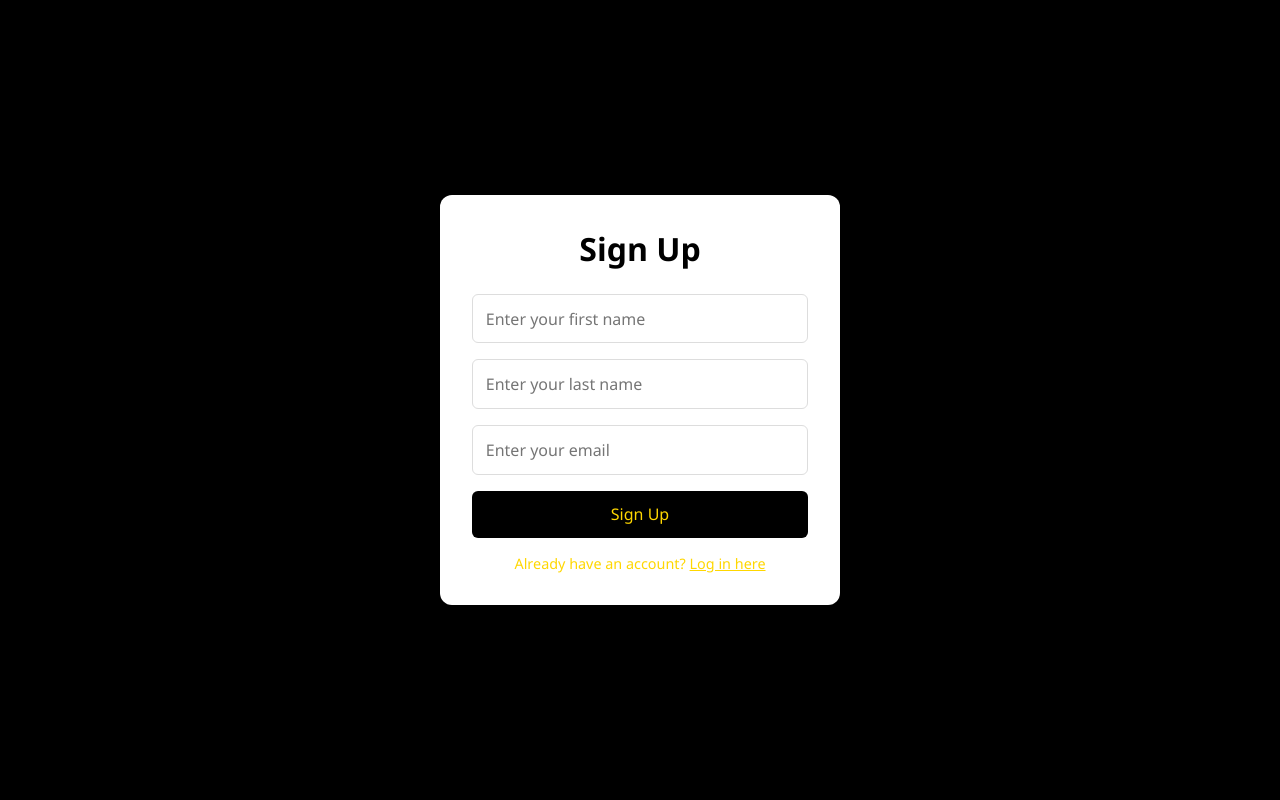
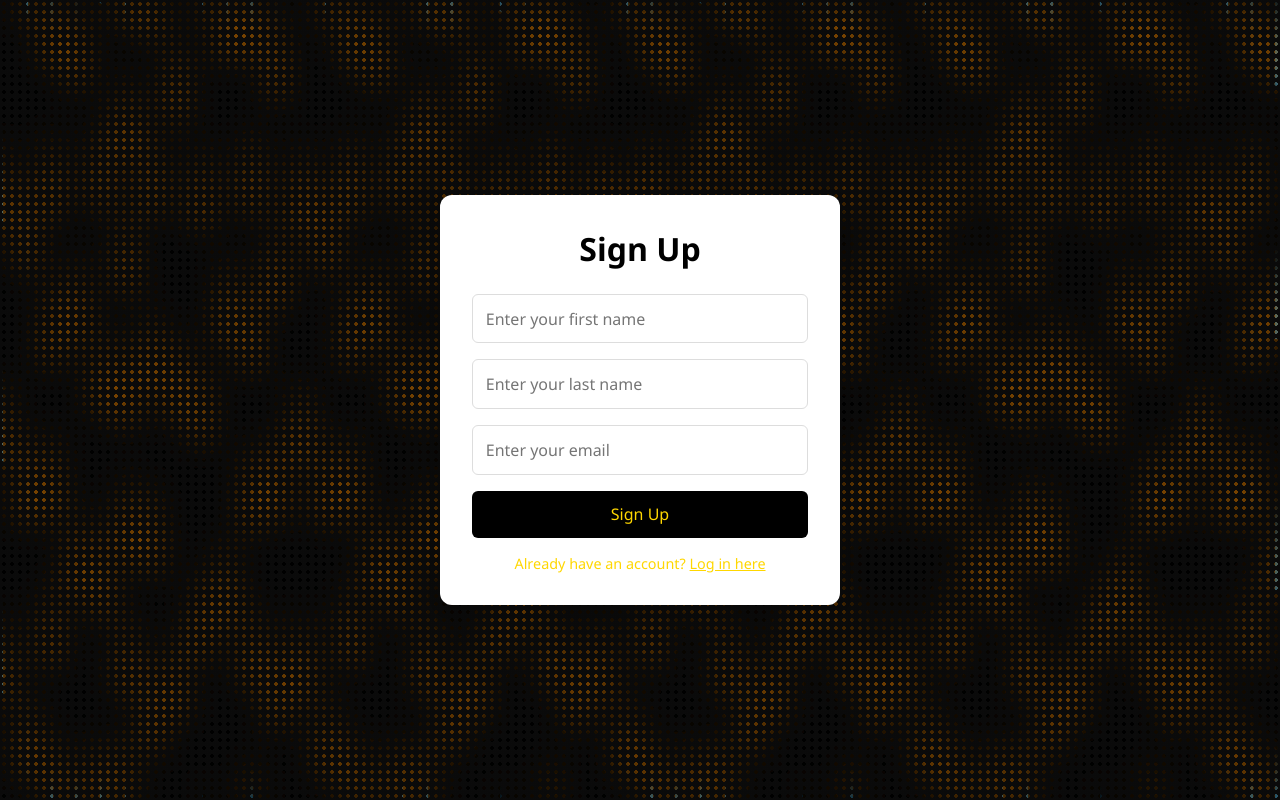
Before and after one commit to vmanukyann/PennAI, a React (Create React App) app in the folder client/: page /signup in a window 1280 px wide. Built offline with nearby package versions, Linux system fonts and the light colour scheme.

Commit message:
AEWSOME Animation Background

```diff
--- a/client/src/SignUp.css
+++ b/client/src/SignUp.css
@@ -3,14 +3,214 @@ body {
   font-family: 'Arial', sans-serif;
   margin: 0;
   padding: 0;
-  background-color: #000000; /* Primary black */
-  color: #ffd700; /* Primary gold */
   height: 100vh;
   width: 100vw;
   display: flex;
   justify-content: center;
   align-items: center;
   overflow: hidden; /* Prevent scrollbars */
+}
+
+/* CSS Rain Background Animation */
+.container {
+  position: fixed; /* Ensure it covers the entire viewport */
+  top: 0;
+  left: 0;
+  width: 100%;
+  height: 100%;
+  overflow: hidden; /* Ensure no scrollbars appear */
+  z-index: -1; /* Place the container behind other elements */
+}
+
+.container::after {
+  content: "";
+  position: absolute;
+  inset: 0;
+  z-index: 1;
+  background-image: radial-gradient(
+    circle at 50% 50%,
+    #0000 0,
+    #0000 2px,
+    hsl(0 0 4%) 2px
+  );
+  background-size: 8px 8px;
+  --f: blur(1em) brightness(6);
+  animation: hii 10s linear infinite;
+}
+
+@keyframes hii {
+  0% {
+    backdrop-filter: var(--f) hue-rotate(0deg);
+  }
+  to {
+    backdrop-filter: var(--f) hue-rotate(360deg);
+  }
+}
+
+.container {
+  position: fixed;
+  top: 0;
+  left: 0;
+  width: 100%;
+  height: 100%;
+  --c: #09f;
+  background-color: #000;
+  background-image: radial-gradient(4px 100px at 0px 235px, var(--c), #0000),
+    radial-gradient(4px 100px at 300px 235px, var(--c), #0000),
+    radial-gradient(1.5px 1.5px at 150px 117.5px, var(--c) 100%, #0000 150%),
+    radial-gradient(4px 100px at 0px 252px, var(--c), #0000),
+    radial-gradient(4px 100px at 300px 252px, var(--c), #0000),
+    radial-gradient(1.5px 1.5px at 150px 126px, var(--c) 100%, #0000 150%),
+    radial-gradient(4px 100px at 0px 150px, var(--c), #0000),
+    radial-gradient(4px 100px at 300px 150px, var(--c), #0000),
+    radial-gradient(1.5px 1.5px at 150px 75px, var(--c) 100%, #0000 150%),
+    radial-gradient(4px 100px at 0px 253px, var(--c), #0000),
+    radial-gradient(4px 100px at 300px 253px, var(--c), #0000),
+    radial-gradient(1.5px 1.5px at 150px 126.5px, var(--c) 100%, #0000 150%),
+    radial-gradient(4px 100px at 0px 204px, var(--c), #0000),
+    radial-gradient(4px 100px at 300px 204px, var(--c), #0000),
+    radial-gradient(1.5px 1.5px at 150px 102px, var(--c) 100%, #0000 150%),
+    radial-gradient(4px 100px at 0px 134px, var(--c), #0000),
+    radial-gradient(4px 100px at 300px 134px, var(--c), #0000),
+    radial-gradient(1.5px 1.5px at 150px 67px, var(--c) 100%, #0000 150%),
+    radial-gradient(4px 100px at 0px 179px, var(--c), #0000),
+    radial-gradient(4px 100px at 300px 179px, var(--c), #0000),
+    radial-gradient(1.5px 1.5px at 150px 89.5px, var(--c) 100%, #0000 150%),
+    radial-gradient(4px 100px at 0px 299px, var(--c), #0000),
+    radial-gradient(4px 100px at 300px 299px, var(--c), #0000),
+    radial-gradient(1.5px 1.5px at 150px 149.5px, var(--c) 100%, #0000 150%),
+    radial-gradient(4px 100px at 0px 215px, var(--c), #0000),
+    radial-gradient(4px 100px at 300px 215px, var(--c), #0000),
+    radial-gradient(1.5px 1.5px at 150px 107.5px, var(--c) 100%, #0000 150%),
+    radial-gradient(4px 100px at 0px 281px, var(--c), #0000),
+    radial-gradient(4px 100px at 300px 281px, var(--c), #0000),
+    radial-gradient(1.5px 1.5px at 150px 140.5px, var(--c) 100%, #0000 150%),
+    radial-gradient(4px 100px at 0px 158px, var(--c), #0000),
+    radial-gradient(4px 100px at 300px 158px, var(--c), #0000),
+    radial-gradient(1.5px 1.5px at 150px 79px, var(--c) 100%, #0000 150%),
+    radial-gradient(4px 100px at 0px 210px, var(--c), #0000),
+    radial-gradient(4px 100px at 300px 210px, var(--c), #0000),
+    radial-gradient(1.5px 1.5px at 150px 105px, var(--c) 100%, #0000 150%);
+  background-size:
+    300px 235px,
+    300px 235px,
+    300px 235px,
+    300px 252px,
+    300px 252px,
+    300px 252px,
+    300px 150px,
+    300px 150px,
+    300px 150px,
+    300px 253px,
+    300px 253px,
+    300px 253px,
+    300px 204px,
+    300px 204px,
+    300px 204px,
+    300px 134px,
+    300px 134px,
+    300px 134px,
+    300px 179px,
+    300px 179px,
+    300px 179px,
+    300px 299px,
+    300px 299px,
+    300px 299px,
+    300px 215px,
+    300px 215px,
+    300px 215px,
+    300px 281px,
+    300px 281px,
+    300px 281px,
+    300px 158px,
+    300px 158px,
+    300px 158px,
+    300px 210px,
+    300px 210px,
+    300px 210px;
+  animation: hi 150s linear infinite;
+}
+
+@keyframes hi {
+  0% {
+    background-position:
+      0px 220px,
+      3px 220px,
+      151.5px 337.5px,
+      25px 24px,
+      28px 24px,
+      176.5px 150px,
+      50px 16px,
+      53px 16px,
+      201.5px 91px,
+      75px 224px,
+      78px 224px,
+      226.5px 350.5px,
+      100px 19px,
+      103px 19px,
+      251.5px 121px,
+      125px 120px,
+      128px 120px,
+      276.5px 187px,
+      150px 31px,
+      153px 31px,
+      301.5px 120.5px,
+      175px 235px,
+      178px 235px,
+      326.5px 384.5px,
+      200px 121px,
+      203px 121px,
+      351.5px 228.5px,
+      225px 224px,
+      228px 224px,
+      376.5px 364.5px,
+      250px 26px,
+      253px 26px,
+      401.5px 105px,
+      275px 75px,
+      278px 75px,
+      426.5px 180px;
+  }
+
+  to {
+    background-position:
+      0px 6800px,
+      3px 6800px,
+      151.5px 6917.5px,
+      25px 13632px,
+      28px 13632px,
+      176.5px 13758px,
+      50px 5416px,
+      53px 5416px,
+      201.5px 5491px,
+      75px 17175px,
+      78px 17175px,
+      226.5px 17301.5px,
+      100px 5119px,
+      103px 5119px,
+      251.5px 5221px,
+      125px 8428px,
+      128px 8428px,
+      276.5px 8495px,
+      150px 9876px,
+      153px 9876px,
+      301.5px 9965.5px,
+      175px 13391px,
+      178px 13391px,
+      326.5px 13540.5px,
+      200px 14741px,
+      203px 14741px,
+      351.5px 14848.5px,
+      225px 18770px,
+      228px 18770px,
+      376.5px 18910.5px,
+      250px 5082px,
+      253px 5082px,
+      401.5px 5161px,
+      275px 6375px,
+      278px 6375px,
+      426.5px 6480px;
+  }
 }
 
 /* Sign-Up Container */
@@ -20,7 +220,8 @@ body {
   align-items: center;
   height: 100vh;
   width: 100vw; /* Ensure full width */
-  background-color: #000000; /* Primary black */
+  position: relative; /* Ensure it layers above the rain animation */
+  z-index: 2; /* Place the sign-up box above the animation */
 }
 
 .signup-box {
@@ -94,5 +295,5 @@ body {
 }
 
 .redirect-link:hover {
-  color: #ffffff;
+  color: #ffd700;
 }
--- a/client/src/SignUp.js
+++ b/client/src/SignUp.js
@@ -42,6 +42,7 @@ function SignUp() {
 
   return (
     <div className="signup-container">
+      <div className="container"></div> {/* Add the container for the background */}
       <div className="signup-box">
         <h1 className="signup-title">Sign Up</h1>
         <input
```
